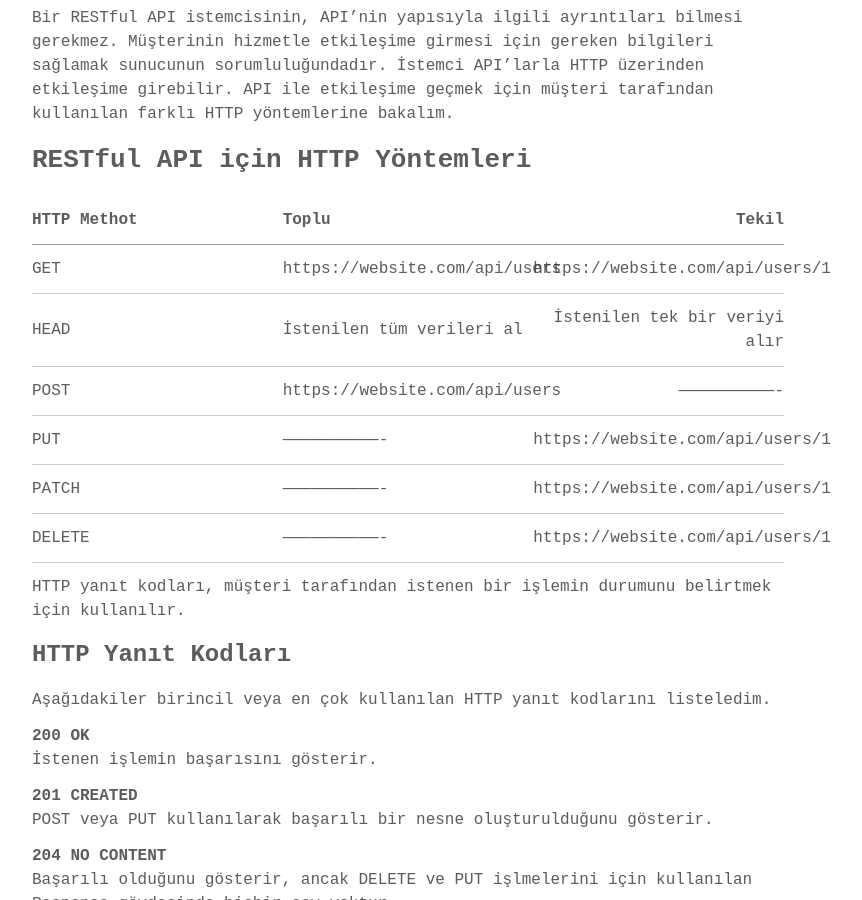
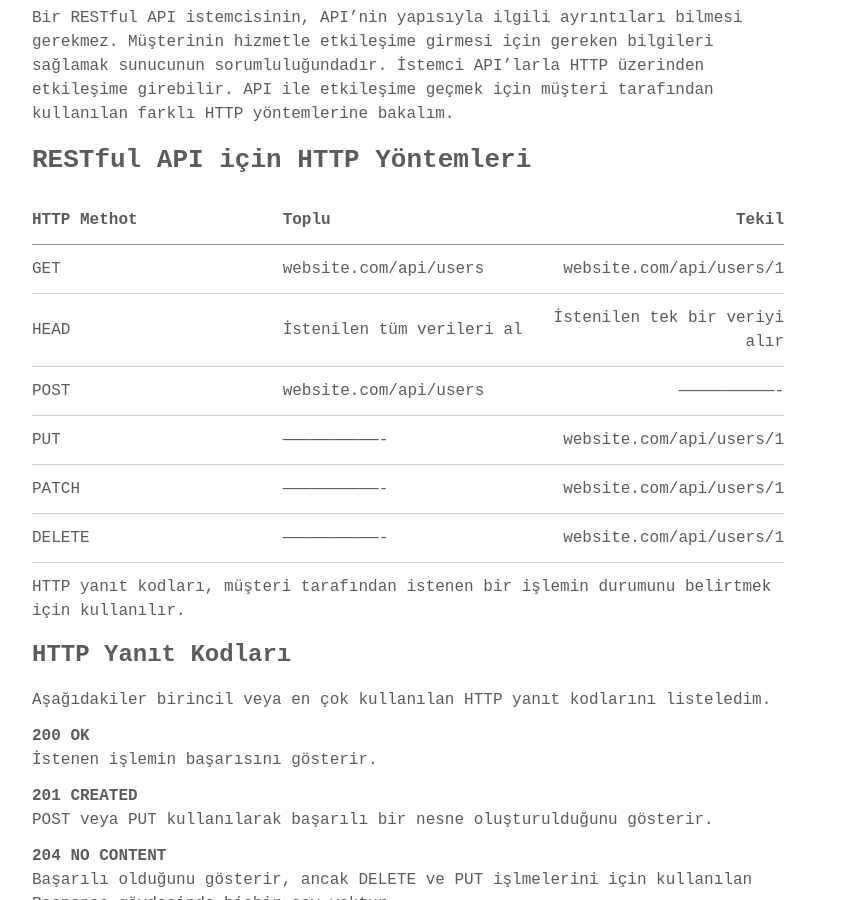
Before and after one commit to xShuden/furkansayim.github.io, a Jekyll site: the page built from _posts/2019-08-07-restful-api-nasil-hacklenir.md, in a window 1280 px wide and 900 px high, scrolled down 2061 px. Shown: the whole window, without its empty margins (232-1094 px from the left). Built offline with Jekyll 4.4.1, drawn with Linux system fonts in a browser that asks for light colours; some web fonts are replaced; part of the change alters nothing that is shown.

Commit message:
API Hack Post 01 Update 06

```diff
--- a/_posts/2019-08-07-restful-api-nasil-hacklenir.md
+++ b/_posts/2019-08-07-restful-api-nasil-hacklenir.md
@@ -52,12 +52,12 @@ Bir RESTful API istemcisinin, API'nin yapısıyla ilgili ayrıntıları bilmesi
 
 | HTTP Methot    | Toplu                            | Tekil                             |
 |     :---       |     :---                         |     ---:                          |
-| GET            | https://website.com/api/users    | https://website.com/api/users/1   |
+| GET            | website.com/api/users            | website.com/api/users/1           |
 | HEAD           | İstenilen tüm verileri al        | İstenilen tek bir veriyi alır     |
-| POST           | https://website.com/api/users    | -------------------------------   |
-| PUT            | -------------------------------  | https://website.com/api/users/1   |
-| PATCH          | -------------------------------  | https://website.com/api/users/1   |
-| DELETE         | -------------------------------  | https://website.com/api/users/1   |
+| POST           | website.com/api/users            | -------------------------------   |
+| PUT            | -------------------------------  | website.com/api/users/1           |
+| PATCH          | -------------------------------  | website.com/api/users/1           |
+| DELETE         | -------------------------------  | website.com/api/users/1           |
 
 HTTP yanıt kodları, müşteri tarafından istenen bir işlemin durumunu belirtmek için kullanılır.
 
```
